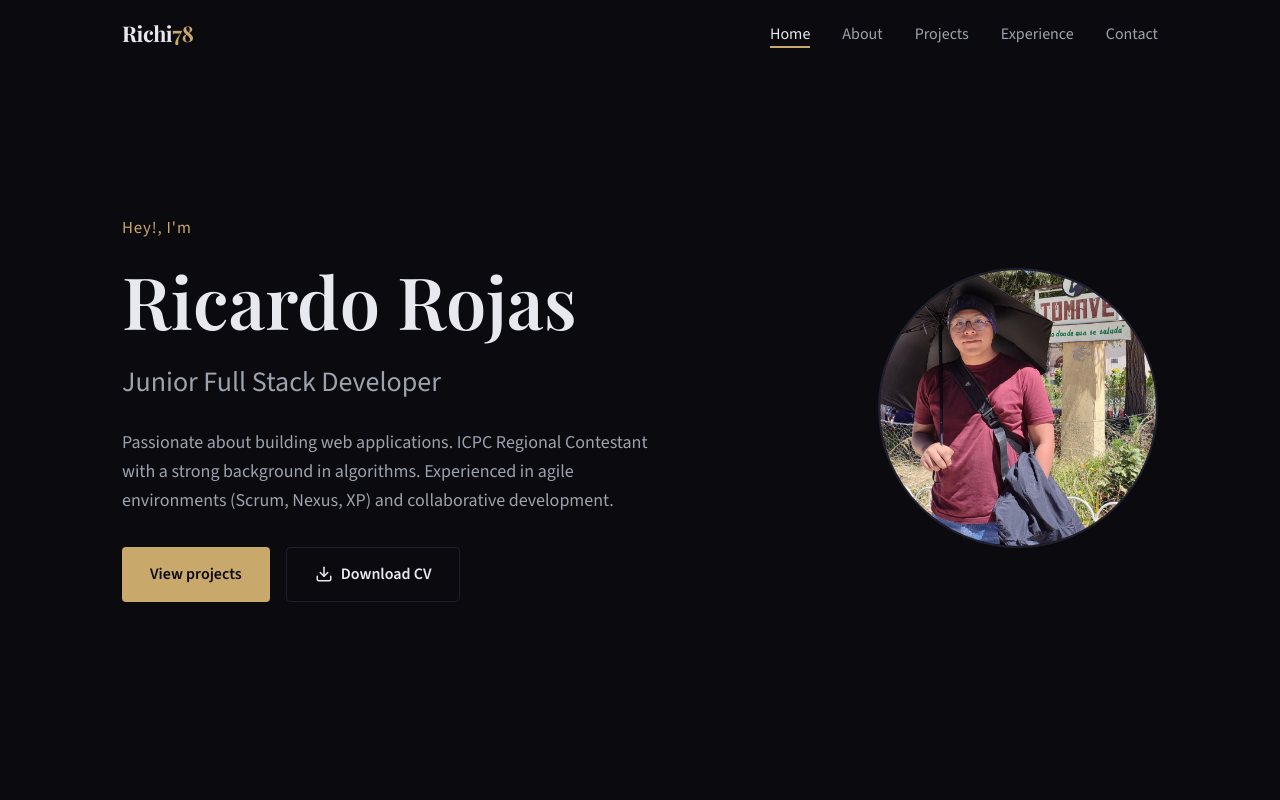
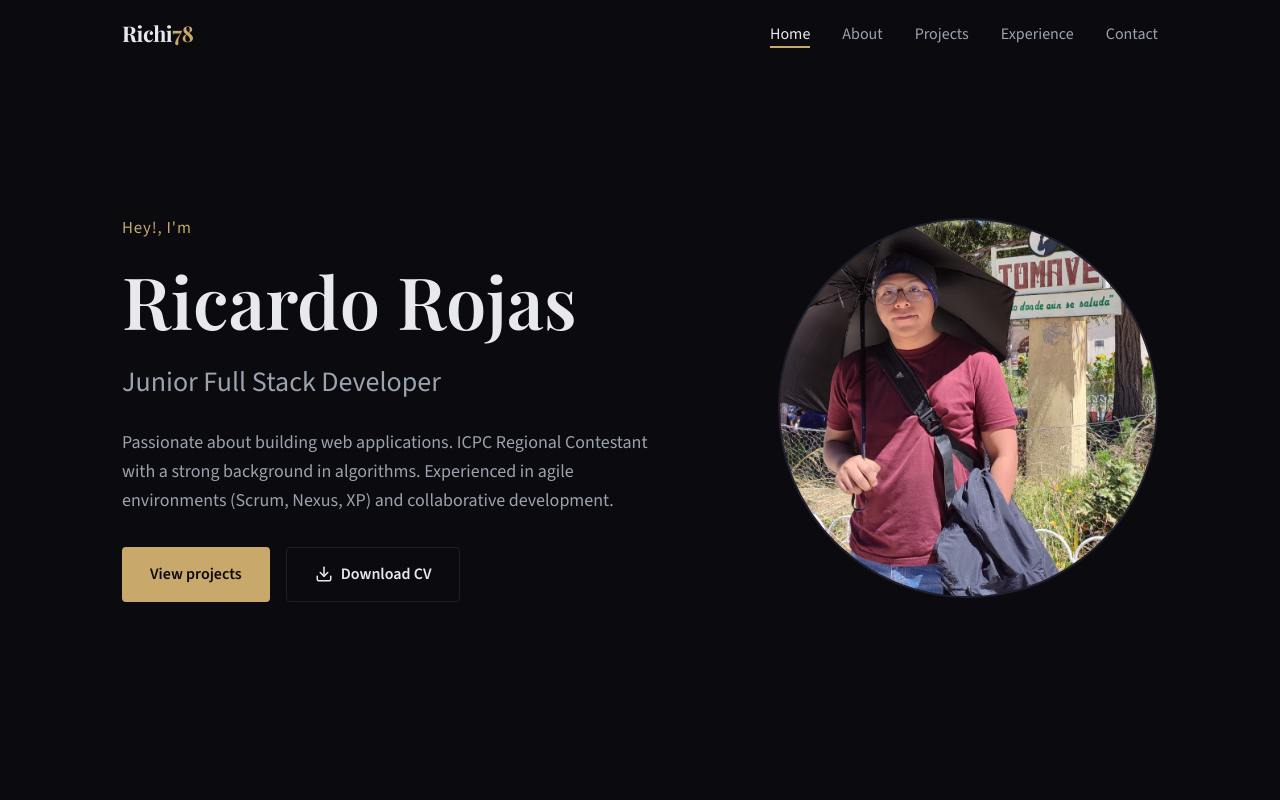
Before and after one commit to Richi78/portf, a Nuxt app in the folder frontend/: page / in a window 1280 px wide. Shown: the top 800 px of the page. Built offline with nearby package versions, Linux system fonts and the light colour scheme.

Commit message:
feat: update profile and placeholder image sizes for improved display; add responsive styles for larger screens

```diff
--- a/frontend/app/features/portfolio/styles/PortfolioHero.module.css
+++ b/frontend/app/features/portfolio/styles/PortfolioHero.module.css
@@ -97,16 +97,16 @@
 }
 
 .profileImage {
-  width: 220px;
-  height: 220px;
+  width: 260px;
+  height: 260px;
   border-radius: 50%;
   object-fit: cover;
   border: 2px solid var(--color-border);
 }
 
 .placeholderImage {
-  width: 220px;
-  height: 220px;
+  width: 260px;
+  height: 260px;
   border-radius: 50%;
   background-color: var(--color-surface);
   border: 2px solid var(--color-border);
@@ -148,3 +148,11 @@
     height: 280px;
   }
 }
+
+@media (min-width: 1024px) {
+  .profileImage,
+  .placeholderImage {
+    width: 380px;
+    height: 380px;
+  }
+}
```
